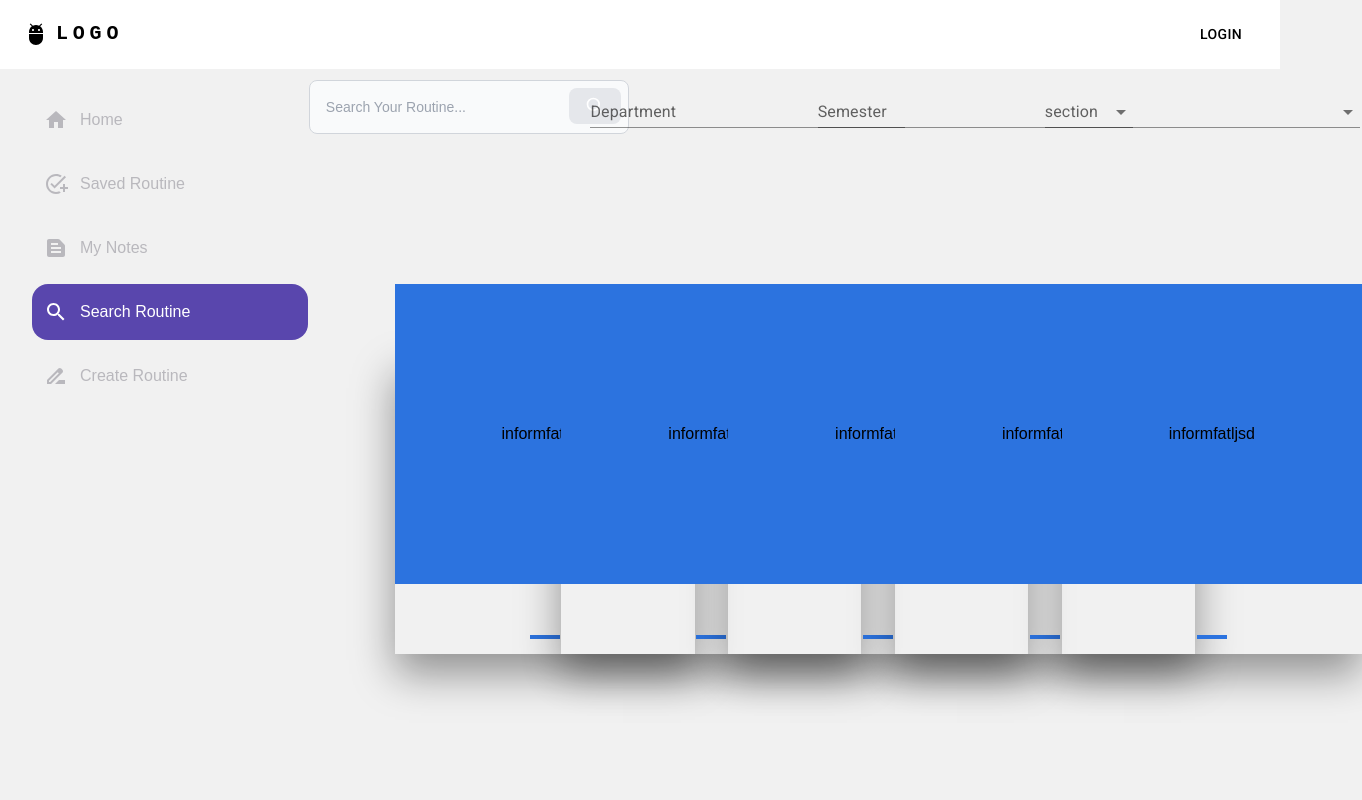
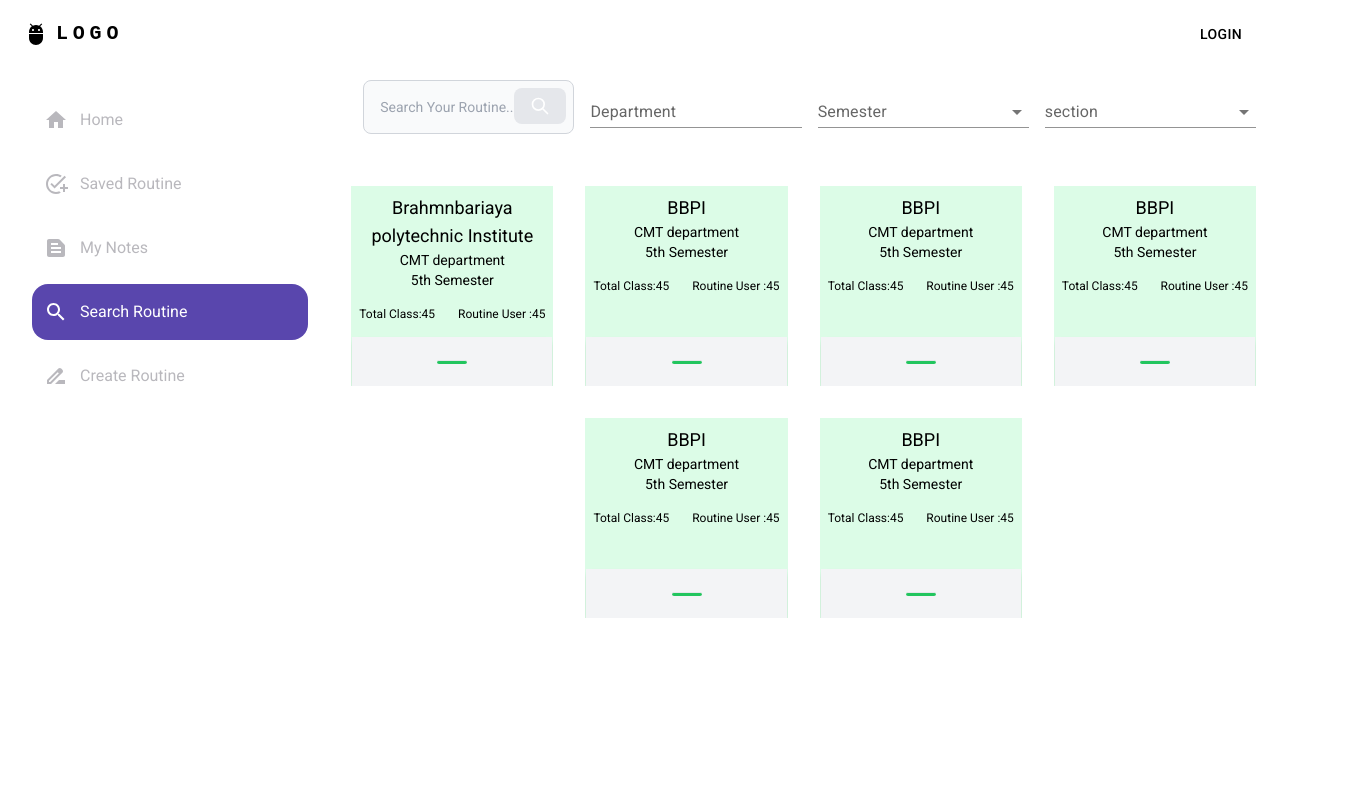
Before and after one commit to Naimur53/routine_app, a React (Create React App) app: page /searchRoutine in a window 1280 px wide. Shown: the top 800 px of the page, 1362 px wide, since content can reach past the window. Built offline with nearby package versions, Linux system fonts and the light colour scheme.

Commit message:
add card

```diff
--- a/src/components/SearchRoutine/DemoCard/DemoCard.css
+++ b/src/components/SearchRoutine/DemoCard/DemoCard.css
@@ -1,40 +1,77 @@
-body {
 
-    margin: 0;
 
-    padding: 0;
+.card-container .card .icon {
 
-    min-height: 100vh;
-
-    display: flex;
-
-    align-items: center;
-
-    justify-content: center;
-
-    font-family: sans-serif;
-
-    background-color: #f1f1f1;
-
-}
-
-.icon {
-
-    position: absolute;
-
-    top: 0;
-
-    left: 0;
-
-    width: 100%;
-
-    height: 100%;
+ height: 200px;
+ width: 300px;
 
     background: #2c73df;
 
 }
 
- .slide2::after{
+
+
+.card-container .card .slide {
+
+    width: 300px;
+
+    height: 200px;
+
+    transition: 0.5s;
+
+}
+.slide:hover h3{
+    background-color: #414141;
+}
+.card-container .card .slide.slide1 {
+
+    position: relative;
+
+    display: flex;
+
+    justify-content: center;
+
+    align-items: center;
+
+    z-index: 1;
+
+    transition: .7s;
+
+    transform: translateY(100px);
+
+}
+
+.card:hover .slide.slide1{
+
+    transform: translateY(0px);
+
+}
+
+.card-container .card .slide.slide2 {
+
+    position: relative;
+
+    display: flex;
+
+    justify-content: center;
+
+    align-items: center;
+
+
+
+    box-sizing: border-box;
+
+    transition: .8s;
+
+    transform: translateY(-50px);
+
+    box-shadow: 0 20px 40px rgba(0,0,0,0.4);
+
+}
+
+
+
+.card-container .card .slide.slide2::after{
 
     content: "";
 
@@ -56,72 +93,7 @@ body {
 
 }
 
-.slide {
-
-    width: 300px;
-
-    height: 300px;
-
-    transition: 0.5s;
-
-}
-
- .slide1 {
-
-    position: relative;
-
-    display: flex;
-
-    justify-content: center;
-
-    align-items: center;
-
-    z-index: 1;
-
-    transition: .7s;
-
-    transform: translateY(130px);
-
-}
-
-.card:hover  .slide2{
-
-    transform: translateY(250px);
-    overflow: hidden;
-
-}
-
-.slide2 {
-
-    position: relative;
-
-    display: flex;
-
-    justify-content: center;
-
-    align-items: center;
-
-    padding: 20px;
-
-    box-sizing: border-box;
-
-    transition: .8s;
-
-    transform: translateY(-100px);
-
-    box-shadow: 0 20px 40px rgba(0,0,0,0.4);
-
-}
-
-.card:hover  .slide1{
-
-    transform: translateY(0);
-
-
-}
-
-
-p {
+.card-container .card .slide.slide2 .content p {
 
     margin: 0;
 
@@ -133,7 +105,7 @@ p {
 
 }
 
-h3 {
+.card-container .card .slide.slide2 .content h3 {
 
     margin: 0 0 10px 0;
 
--- a/src/components/SearchRoutine/DemoCard/DemoCard.js
+++ b/src/components/SearchRoutine/DemoCard/DemoCard.js
@@ -1,5 +1,5 @@
-import React from "react";
-import "./DemoCard.css";
+import React, { useState } from "react";
+// import "./DemoCard.css";
 import {
   Button,
   Card,
@@ -19,20 +19,39 @@ const DemoCard = (item) => {
   const date = `${current.getDate()}/${
     current.getMonth() + 1
   }/${current.getFullYear()}`;
+  const [open, setOpen] = useState(false);
   return (
-    <Grid item lg={2} md={3}>
-      <div className="container ">
-        <div className="">
-          <div className="">
-            <div className=" card">
-              <div className="icon slide slide1">
-                <h1>informfatljsd</h1>
-              </div>
+    <div className="card-container w-full   ">
+      <div
+        onClick={() => {
+          setOpen(!open);
+        }}
+        className="w-full h-[200px]  relative  n overflow-hidden"
+      >
+        <div className="details_card_wrap    bg-green-100 p-2 shadow-md">
+          <div className="content text-center  ">
+            <div className="mb-4 ">
+              <h3 className=" text-lg">{institute}</h3>
+              <p className="text-sm">{department} department</p>
+              <p className="text-sm">{semester} Semester</p>
+            </div>
+            <div className="flex justify-between text-xs   ">
+              <p>Total Class:{totalClass}</p>
+              <p>Routine User :{totalClass}</p>
             </div>
           </div>
+        </div>
 
-          <div className="slide slide2">
-            <div className="content">
+        <div
+          className={`details_card_wrap  transition-all absolute  left-0 right-0 bg-[] w-full ${
+            open ? "top-0" : "top-[150px]"
+          }`}
+        >
+          <div className="h-full f lex flex-col justify-between  border border-green-100 bg-gray-200 drop-shadow-kg  ">
+            <div className="h-[50px] bg-gray-100 shadow-md flex justify-center items-center">
+              <hr className="w-[30px] rounded-md h-[4px] bg-green-500"></hr>
+            </div>
+            <div className="content p-2">
               <h3>Hello there!</h3>
 
               <p>Trust yourself and keep going.</p>
@@ -40,7 +59,7 @@ const DemoCard = (item) => {
           </div>
         </div>
       </div>
-    </Grid>
+    </div>
   );
 };
 
--- a/src/components/SearchRoutine/SearchRoutine.js
+++ b/src/components/SearchRoutine/SearchRoutine.js
@@ -46,7 +46,7 @@ const SearchRoutine = () => {
   };
   const informations = [
     {
-      institute: "BBPI",
+      institute: "Brahmnbariaya polytechnic Institute",
       semester: "5th",
       department: "CMT",
       totalClass: 45,
@@ -98,21 +98,14 @@ const SearchRoutine = () => {
     <MainLayout>
       <form className="ml-3 flex justify-center">
         <Grid container spacing={2}>
-          <Grid
-            style={{ position: "relative", display: "inline-block" }}
-            item
-            sm={6}
-            lg={3}
-            md={6}
-            sx={12}
-          >
+          <Grid item xs={12} lg={3} md={6}>
             {" "}
-            <div className="flex justify-center">
-              <div className="relative inline-block ">
+            <div className="flex w-full justify-center">
+              <div className="relative w-full ">
                 <input
                   type="search"
                   id="default-search"
-                  className="block p-4  w-80 text-sm text-gray-900 bg-gray-50 rounded-lg border border-gray-300 focus:ring-blue-500 focus:border-blue-500      "
+                  className="block p-4  w-full text-sm text-gray-900 bg-gray-50 rounded-lg border border-gray-300 focus:ring-blue-500 focus:border-blue-500      "
                   placeholder="Search Your Routine..."
                   required
                 />
@@ -141,15 +134,15 @@ const SearchRoutine = () => {
               </div>
             </div>
           </Grid>
-          <Grid item sm={6} lg={3} md={6} sx={12}>
+          <Grid item xs={12} md={6} lg={3}>
             <TextField
               {...register("department", { required: true })}
               id="standard-search"
               label="Department"
               type="name"
+              sx={{ width: "100%" }}
               variant="standard"
               color="primary"
-              sx={{ width: "315px" }}
             />
 
             <div>
@@ -159,8 +152,8 @@ const SearchRoutine = () => {
               </span>
             </div>
           </Grid>
-          <Grid item sm={6} lg={3} md={6} sx={12}>
-            <FormControl variant="standard" sx={{ width: "315px" }}>
+          <Grid item xs={12} md={6} lg={3}>
+            <FormControl variant="standard" sx={{ width: "100%" }}>
               <InputLabel id="demo-multiple-name-label">Semester</InputLabel>
               <Select
                 labelId="demo-multiple-name-label"
@@ -183,8 +176,8 @@ const SearchRoutine = () => {
               </span>
             </div>
           </Grid>
-          <Grid item sm={6} lg={3} md={6} sx={12}>
-            <FormControl variant="standard" sx={{ width: "315px" }}>
+          <Grid item xs={12} md={6} lg={3}>
+            <FormControl variant="standard" sx={{ width: "100%" }}>
               <InputLabel id="demo-multiple-name-label">section</InputLabel>
               <Select
                 labelId="demo-multiple-name-label"
@@ -211,11 +204,13 @@ const SearchRoutine = () => {
       </form>
       <Grid
         container
-        gap={2}
+        spacing={4}
         sx={{ marginTop: "20px", justifyContent: "center", display: "flex" }}
       >
         {informations.map((e) => (
-          <DemoCard item={e}></DemoCard>
+          <Grid item lg={3} md={4} xs={12} sm={12}>
+            <DemoCard item={e}></DemoCard>
+          </Grid>
         ))}
       </Grid>
     </MainLayout>
--- a/src/index.css
+++ b/src/index.css
@@ -63,4 +63,7 @@ code {
   .custom_height {
     @apply h-[calc(100vh-80px)];
   }
+  .details_card_wrap{
+    @apply h-full
+  }
 }
```
